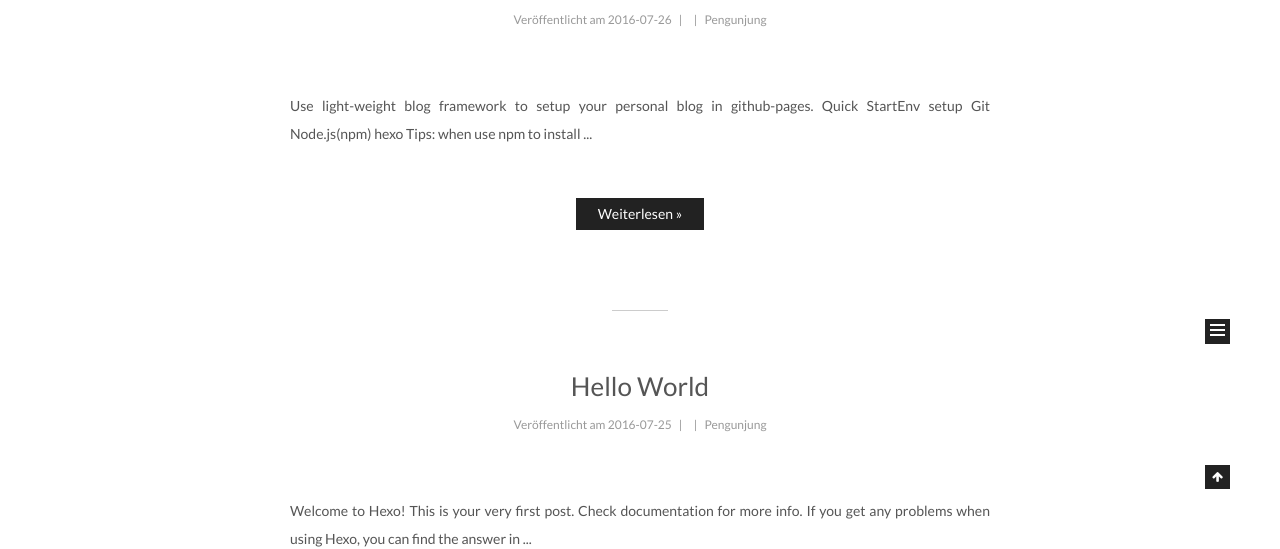
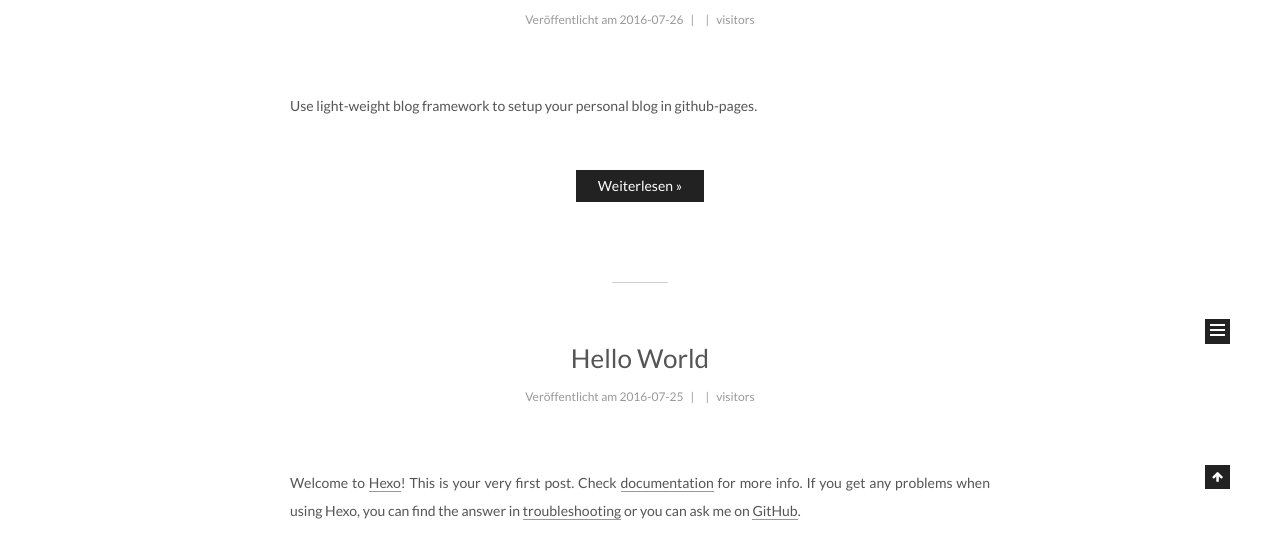
Before and after one commit to kevinngu/kevinngu.github.io, a plain HTML site: page index.html in a window 1280 px wide. Shown: the part 411-960 px from the top of the page. Drawn offline with Linux system fonts and the light colour scheme; a script that the page names is missing.

Commit message:
Site updated: 2016-07-26 16:26:09

```diff
--- a/css/main.css
+++ b/css/main.css
@@ -1575,7 +1575,7 @@ pre .javascript .function {
   width: 4px;
   height: 4px;
   border-radius: 50%;
-  background: #f9b0ff;
+  background: #ff6fff;
 }
 .links-of-blogroll {
   font-size: 13px;
--- a/index.html
+++ b/index.html
@@ -281,7 +281,7 @@
                <span class="post-meta-item-icon">
                  <i class="fa fa-eye"></i>
                </span>
-               <span class="post-meta-item-text">Pengunjung </span>
+               <span class="post-meta-item-text">visitors </span>
                <span class="leancloud-visitors-count"></span>
               </span>
 
@@ -299,16 +299,7 @@
 
 
 
-
-          Use light-weight blog framework to setup your personal blog in github-pages.
-Quick StartEnv setup
-Git
-Node.js(npm)
-hexo
-
-Tips: when use npm to install
-          ...
-
+          <p>Use light-weight blog framework to setup your personal blog in github-pages.<br>
           <div class="post-more-link text-center">
             <a class="btn" href="/2016/07/26/my-blog-set-up/#more" rel="contents">
               Weiterlesen &raquo;
@@ -402,7 +393,7 @@ Tips: when use npm to install
                <span class="post-meta-item-icon">
                  <i class="fa fa-eye"></i>
                </span>
-               <span class="post-meta-item-text">Pengunjung </span>
+               <span class="post-meta-item-text">visitors </span>
                <span class="leancloud-visitors-count"></span>
               </span>
 
@@ -420,10 +411,7 @@ Tips: when use npm to install
 
 
 
-
-          Welcome to Hexo! This is your very first post. Check documentation for more info. If you get any problems when using Hexo, you can find the answer in
-          ...
-
+          <p>Welcome to <a href="https://hexo.io/">Hexo</a>! This is your very first post. Check <a href="https://hexo.io/docs/">documentation</a> for more info. If you get any problems when using Hexo, you can find the answer in <a href="https://hexo.io/docs/troubleshooting.html">troubleshooting</a> or you can ask me on <a href="https://github.com/hexojs/hexo/issues">GitHub</a>.<br>
           <div class="post-more-link text-center">
             <a class="btn" href="/2016/07/25/hello-world/#more" rel="contents">
               Weiterlesen &raquo;
```
Also changed, not shown: 2016/07/25/hello-world/index.html (+6 -9 lines), 2016/07/26/my-blog-set-up/index.html (+6 -24 lines).
